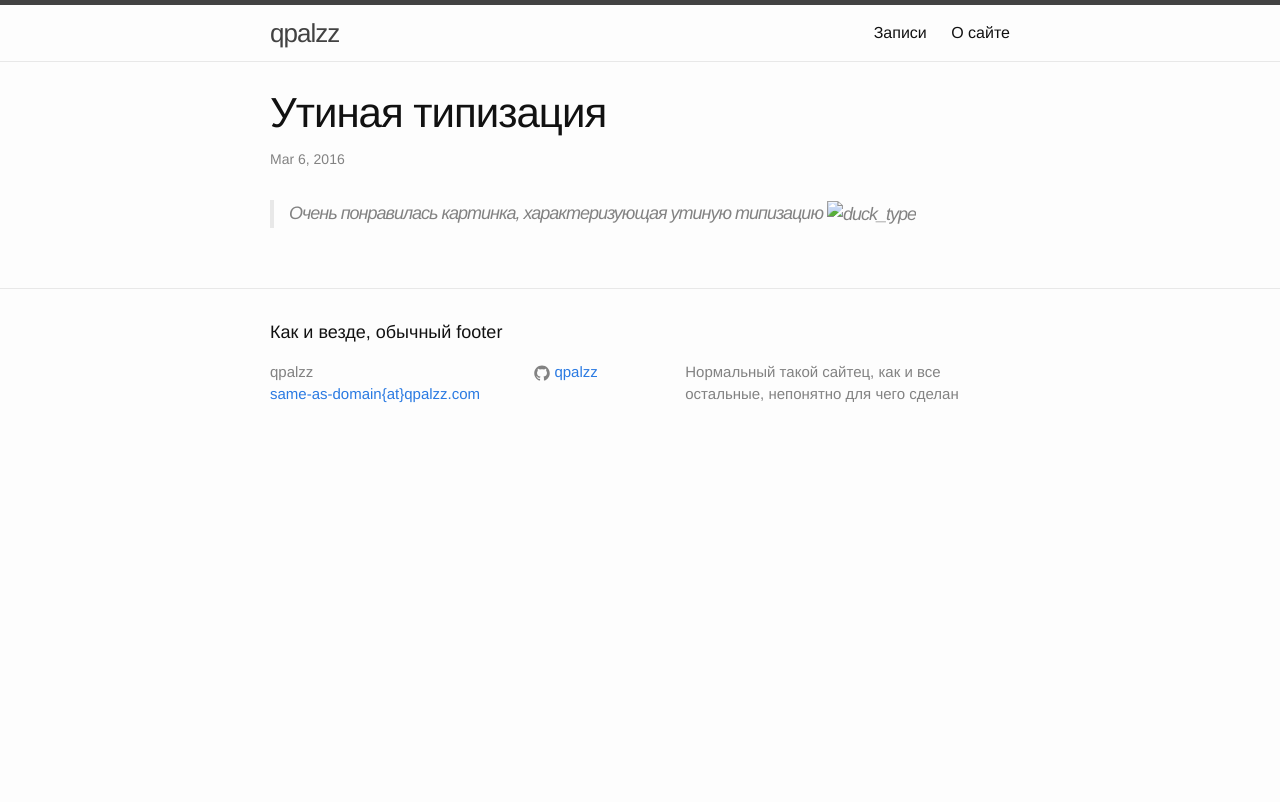
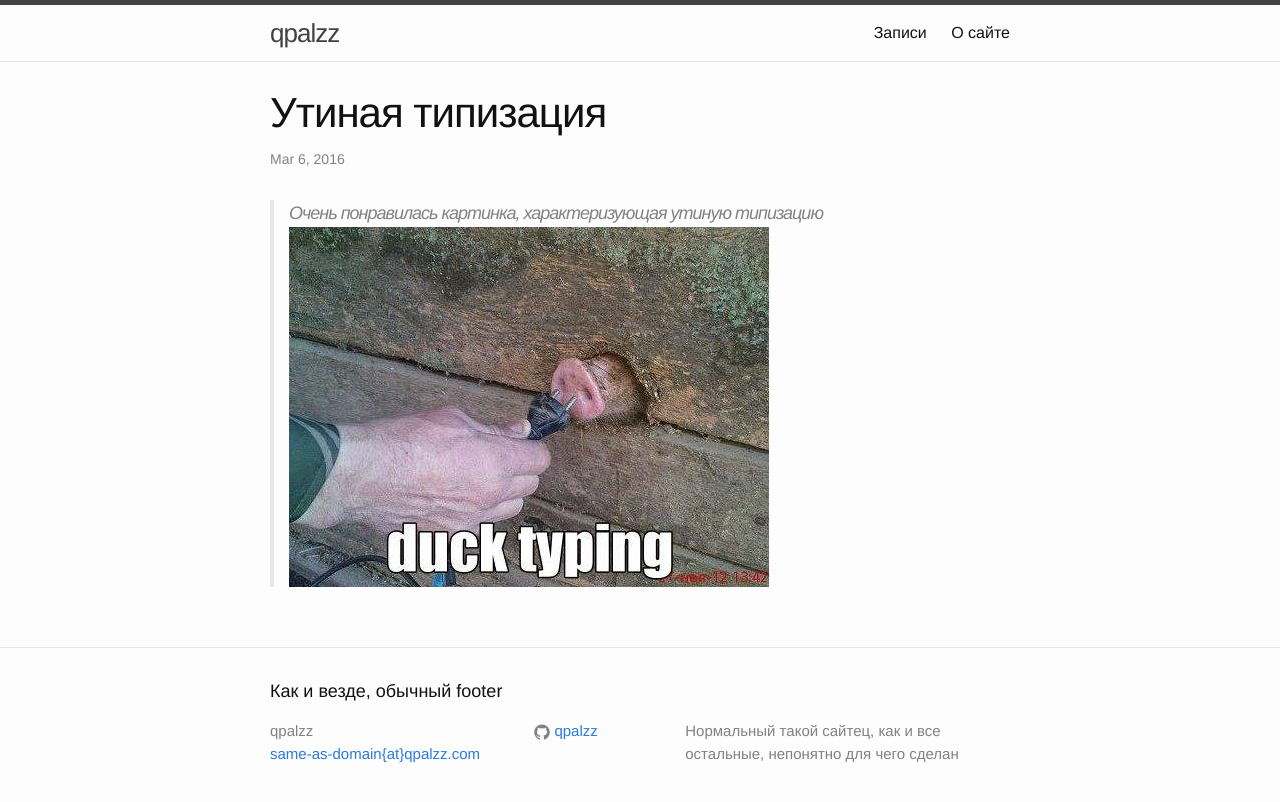
Before and after one commit to qpalzz/qpalzz.github.io, a Jekyll site: the page built from blog/_posts/2016-03-06-duck-typing.markdown, in a window 1280 px wide. Shown: the top 802 px of the page. Built offline with Jekyll 4.4.1, drawn with Linux system fonts in a browser that asks for light colours.

Commit message:
fix image link

```diff
--- a/blog/_posts/2016-03-06-duck-typing.markdown
+++ b/blog/_posts/2016-03-06-duck-typing.markdown
@@ -4,4 +4,4 @@ layout: post
 categories: note
 ---
 > Очень понравилась картинка, характеризующая утиную типизацию
-![duck_type]({{ site.baseurl }}/../../../../code/sites/qpalzz/uploads/duck_type.jpg)
+![duck_type]({{ site.baseurl }}/uploads/duck_type.jpg)
```
